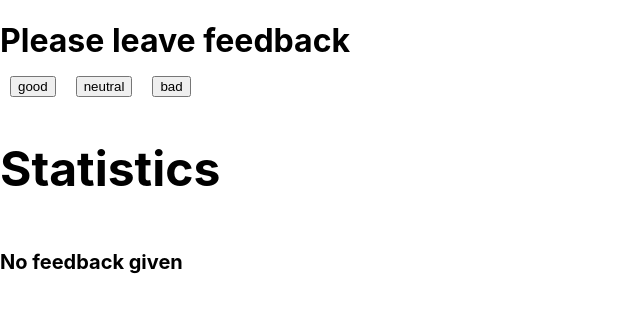
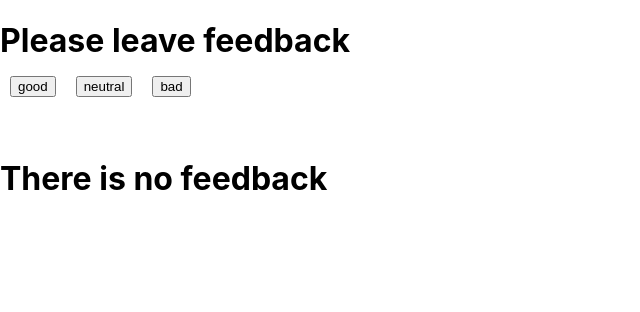
Before and after one commit to Andriy-Lesyk/goit-react-hw-012-feedback, a React (Create React App) app: page / in a window 1280 px wide. Shown: the top 312 px of the page, without its empty margins (0-640 px from the left). Built offline with nearby package versions, Linux system fonts and the light colour scheme.

Commit message:
Виправляє зауваження

```diff
--- a/src/components/App.jsx
+++ b/src/components/App.jsx
@@ -2,6 +2,7 @@ import React, { Component } from 'react';
 import Section from './Section/Section';
 import FeedbackOptions from './FeedbackOptions/FeedbackOptions';
 import Statistics from './Statistics/Statistics';
+import Notification from './Notification/Notification';
 
 export default class App extends Component {
   state = {
@@ -24,21 +25,23 @@ export default class App extends Component {
     (this.positive = Math.round((this.state.good / this.total) * 100));
 
   render() {
+    const { bad, good, neutral } = this.state;
     return (
       <div>
-        <Section title={'Please leave feedback'}>
+        <Section title="Please leave feedback">
           <FeedbackOptions
             handleFeedback={this.handleIncrement}
             options={this.state}
-          ></FeedbackOptions>
-          <Statistics
-            good={this.state.good}
-            neutral={this.state.neutral}
-            bad={this.state.bad}
-            total={this.handleIncrementTotal()}
-            positivePercentage={this.handleIncrementPositive()}
-            message={'No feedback given'}
-          ></Statistics>
+          />
+          {good !== 0 || bad !== 0 || neutral !== 0 ?
+            (<Statistics
+              good={good}
+              neutral={neutral}
+              bad={bad}
+              total={this.handleIncrementTotal()}
+              positivePercentage={this.handleIncrementPositive()}
+            />) :
+            <Notification message='There is no feedback' />}
         </Section>
       </div>
     );
--- /dev/null
+++ b/src/components/Notification/Notification.jsx
@@ -0,0 +1,8 @@
+import React from 'react';
+import { Div} from './Notification.styles'
+
+function Notification({ message }) {
+  return <Div>{message}</Div>;
+}
+
+export default Notification;
--- /dev/null
+++ b/src/components/Notification/Notification.styles.jsx
@@ -0,0 +1,5 @@
+import styled from '@emotion/styled'
+
+export const Div = styled.div`
+    padding-top:60px;
+`
--- a/src/components/Section/Section.jsx
+++ b/src/components/Section/Section.jsx
@@ -13,7 +13,8 @@ function Section({ title, children }) {
 }
 
 Section.propTypes = {
-  title: PropTypes.string,
+  title: PropTypes.string.isRequired,
+  children: PropTypes.string.isRequired
 };
 
 export default Section;
--- a/src/components/Statistics/Statistics.jsx
+++ b/src/components/Statistics/Statistics.jsx
@@ -1,29 +1,18 @@
 import React from 'react';
 import PropTypes from 'prop-types';
-import { Title, StatItem, Stat, Notification } from './Statistics.styles';
+import { Title, StatItem, StatList } from './Statistics.styles';
 
-function Statistics({
-  good,
-  neutral,
-  bad,
-  total,
-  positivePercentage,
-  message,
-}) {
+function Statistics({ good, neutral, bad, total, positivePercentage }) {
   return (
     <div>
       <Title>Statistics</Title>
-      {good !== 0 || bad !== 0 || neutral !== 0 ? (
-        <Stat>
-          <StatItem>Good: {good}</StatItem>
-          <StatItem>Neutral {neutral}:</StatItem>
-          <StatItem>Bad: {bad}</StatItem>
-          <StatItem>Total: {total}</StatItem>
-          <StatItem>Positive feedback: {positivePercentage}%</StatItem>
-        </Stat>
-      ) : (
-        <Notification>{message}</Notification>
-      )}
+      <StatList>
+        <StatItem>Good: {good}</StatItem>
+        <StatItem>Neutral {neutral}:</StatItem>
+        <StatItem>Bad: {bad}</StatItem>
+        <StatItem>Total: {total}</StatItem>
+        <StatItem>Positive feedback: {positivePercentage}%</StatItem>
+      </StatList>
     </div>
   );
 }
@@ -34,7 +23,6 @@ Statistics.propTypes = {
   bad: PropTypes.number.isRequired,
   total: PropTypes.number.isRequired,
   positivePercentage: PropTypes.number.isRequired,
-  message: PropTypes.string.isRequired,
 };
 
 export default Statistics;
--- a/src/components/Statistics/Statistics.styles.jsx
+++ b/src/components/Statistics/Statistics.styles.jsx
@@ -1,6 +1,6 @@
 import styled from '@emotion/styled';
 
-export const Stat = styled.h1``;
+
 
 export const StatList = styled.ul``;
 
```
